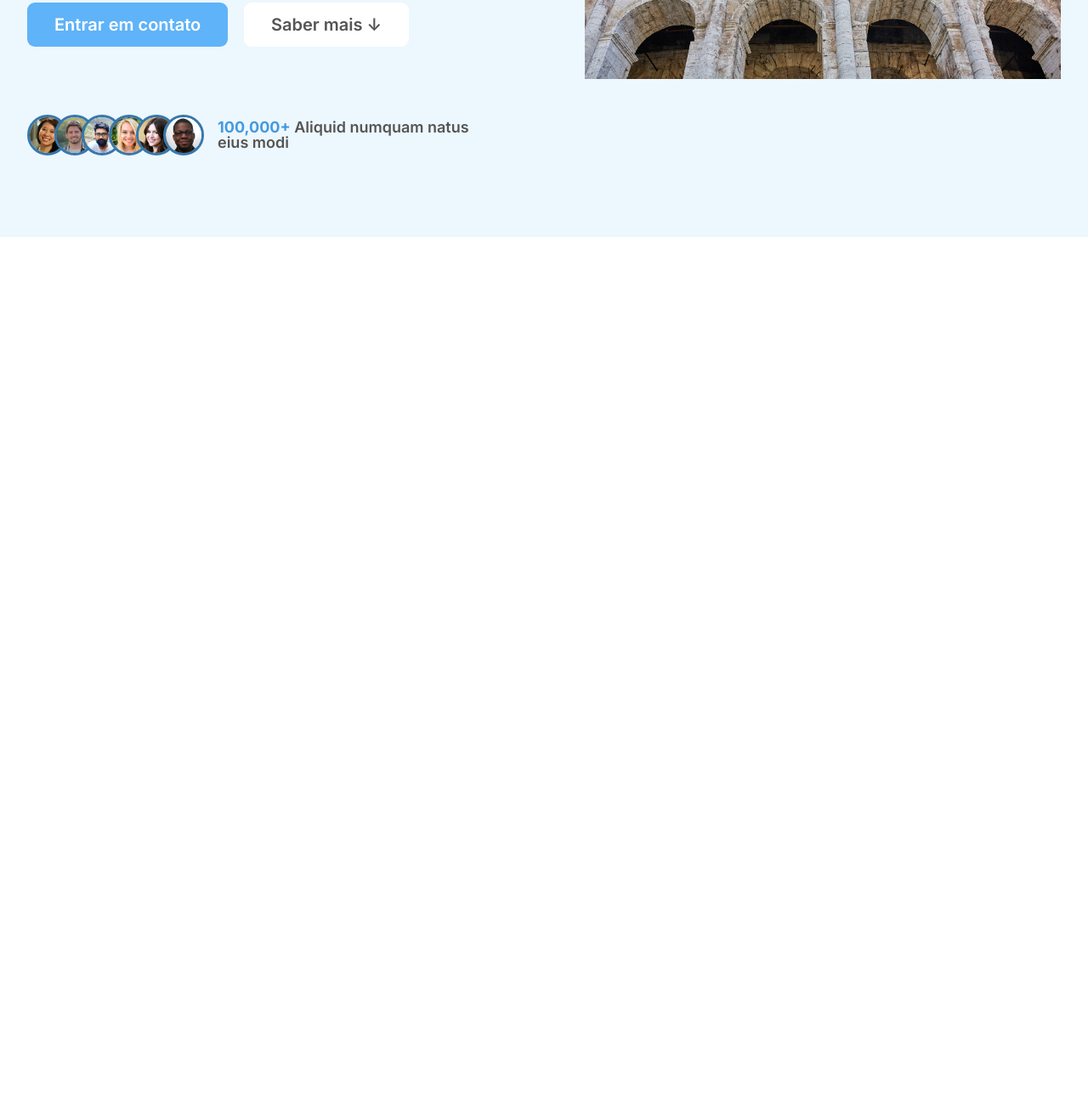
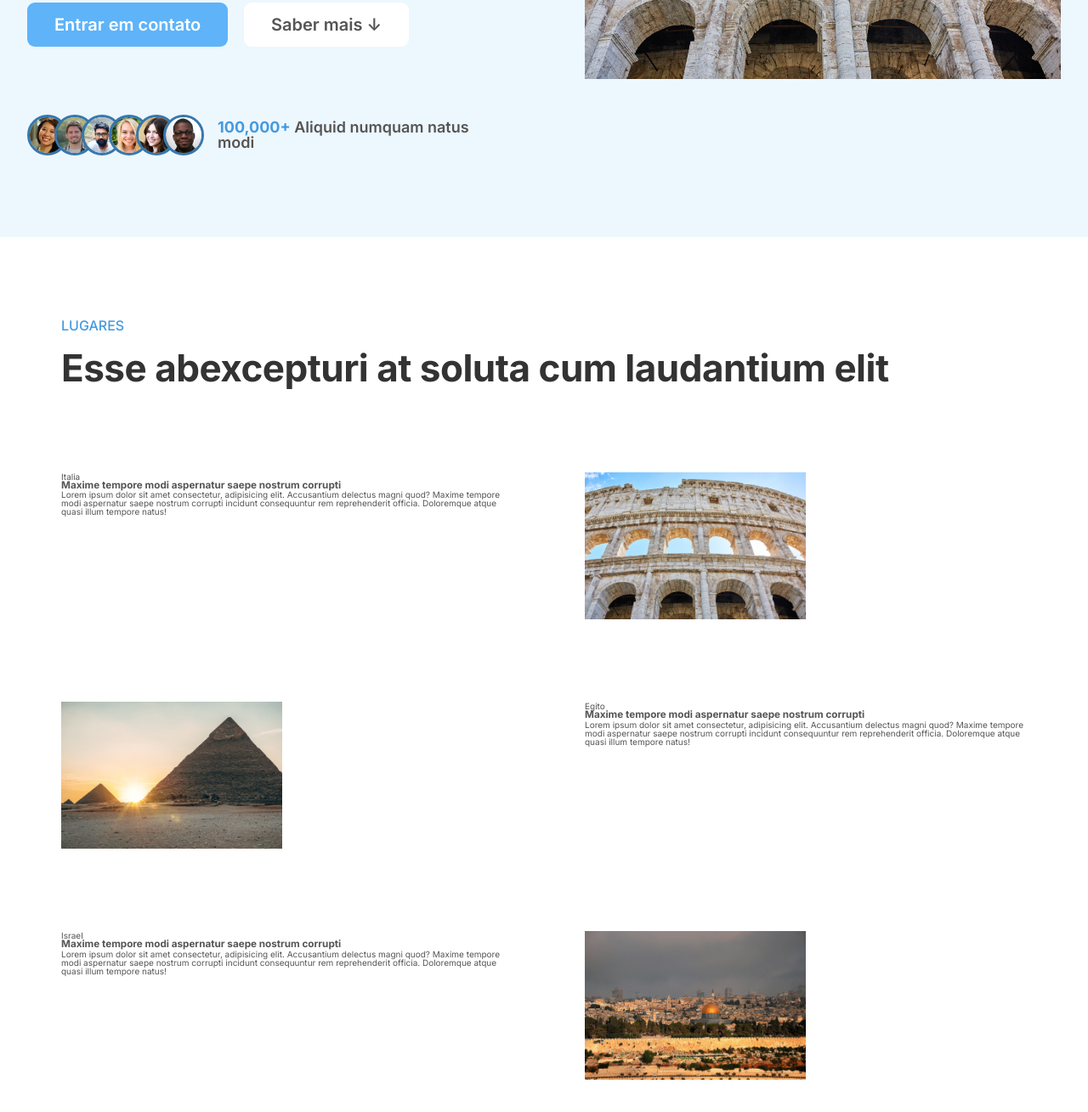
Before and after one commit to StephaneAntonieto/app-web, a plain HTML site: page index.html in a window 1280 px wide. Shown: the part 513-1822 px from the top of the page at 85% size. Before the commit the page ends 800 px from the top, so only its background shows below. Drawn offline with Linux system fonts and the light colour scheme.

Commit message:
"Sessao lugares, adicionado texto e imagens"

```diff
--- a/css/global.css
+++ b/css/global.css
@@ -16,7 +16,12 @@ Bold:700
 
 -Line heights
 Default: 1
-Others: 1.05 / 1.6
+Paragraph default: 1.6
+Others: 1.05 / 1.2
+
+-Letter spacing
+-0.5px
+0.75px
 
 -Colors
 Primary:
@@ -71,14 +76,58 @@ body {
   color: #555;
 }
 
-/* H1 configuration in the initial session */
-.hero-heading {
+/* General grid container and components */
+.container {
+  max-width: 120rem;
+  padding: 0 3.2rem;
+  margin: 0 auto;
+}
+
+.grid {
+  display: grid;
+  gap: 9.6rem;
+}
+
+.grid--2-cols {
+  grid-template-columns: repeat(2, 1fr);
+}
+
+.grid--3-cols {
+  grid-template-columns: repeat(3, 1fr);
+}
+
+.grid--4-cols {
+  grid-template-columns: repeat(4, 1fr);
+}
+
+/* Heading and subheading configuration */
+.heading-primary,
+.heading-secondary {
+  font-weight: 700;
+  color: #333;
+  letter-spacing: -0.5px;
+}
+
+.heading-primary {
   font-size: 5.2rem;
-  font-weight: 700;
   line-height: 1.05;
-  letter-spacing: -0.05rem;
-  color: #333;
   margin-bottom: 3.2rem;
+}
+
+.heading-secondary {
+  font-size: 4.4rem;
+  line-height: 1.2;
+  margin-bottom: 9.6rem;
+}
+.heading-tertiary {
+}
+.subheading {
+  display: block;
+  font-size: 1.6rem;
+  font-weight: 500;
+  color: #459ade;
+  text-transform: uppercase;
+  margin-bottom: 1.6rem;
 }
 
 /* Main buttons configuration */
@@ -199,20 +248,17 @@ the same size*/
   margin: 0 auto;
   padding: 0 3.2rem;
   display: grid;
-  grid-template-columns: 1fr 1fr;
+  grid-template-columns: repeat(2, 1fr);
   gap: 9.6rem;
   align-items: center;
 }
 
-/* Setting the initial session description text */
 .hero-description {
   font-size: 2rem;
   line-height: 1.6;
   margin-bottom: 4.8rem;
 }
 
-/* Image of the main container occupying the entire
-the width available in the container */
 .img-hero {
   width: 100%;
 }
@@ -231,6 +277,7 @@ arrange the images vertically. */
   display: flex;
 }
 
+/* Sets images to be rounded on top of each other */
 .custumers-img-box img {
   height: 4.8rem;
   width: 4.8rem;
@@ -239,6 +286,7 @@ arrange the images vertically. */
   border: 0.3rem solid #3678ad;
 }
 
+/* Normalizes the last image */
 .custumers-img-box img:last-child {
   margin: 0;
 }
@@ -252,3 +300,15 @@ arrange the images vertically. */
   color: #459ade;
   font-weight: 700;
 }
+
+/* --------------------------------------------------------------------------- */
+/* HOW IT WORK SECTION */
+/* --------------------------------------------------------------------------- */
+
+.section-place {
+  padding: 9.6rem 0;
+}
+
+.place-img {
+  width: 50%;
+}
--- a/index.html
+++ b/index.html
@@ -35,7 +35,7 @@
       <section class="section-hero">
         <div class="hero">
           <div class="hero-text-box">
-            <h1 class="hero-heading">
+            <h1 class="heading-primary">
               Lorem ipsum dolor sit amet consectetur adipisicing elit.
             </h1>
             <p class="hero-description">
@@ -58,7 +58,7 @@
                 <img src="/img/clientes/viajante6.jpg" alt="Custumer photo" />
               </div>
               <p class="main-custumer-text">
-                <span>100,000+</span> Aliquid numquam natus eius modi
+                <span>100,000+</span> Aliquid numquam natus modi
               </p>
             </div>
           </div>
@@ -71,6 +71,78 @@
           </div>
         </div>
       </section>
+
+      <section class="section-place">
+        <div class="container">
+          <span class="subheading">Lugares</span>
+          <h2 class="heading-secondary">
+            Esse abexcepturi at soluta cum laudantium elit
+          </h2>
+        </div>
+
+        <div class="container grid grid--2-cols">
+          <!-- PLACE 01 -->
+          <div class="place-text-box">
+            <p class="place">Italia</p>
+            <h3 class="heading-tertiary">
+              Maxime tempore modi aspernatur saepe nostrum corrupti
+            </h3>
+            <p class="place-description">
+              Lorem ipsum dolor sit amet consectetur, adipisicing elit.
+              Accusantium delectus magni quod? Maxime tempore modi aspernatur
+              saepe nostrum corrupti incidunt consequuntur rem reprehenderit
+              officia. Doloremque atque quasi illum tempore natus!
+            </p>
+          </div>
+          <div class="place-img-box">
+            <img
+              src="/img/italia/col-g-01.jpg"
+              alt="Italy img"
+              class="place-img"
+            />
+          </div>
+          <!-- PLACE 02 -->
+          <div class="place-img-box">
+            <img
+              src="/img/egito/egi-g-01.jpg"
+              alt="Egipt img"
+              class="place-img"
+            />
+          </div>
+          <div class="place-text-box">
+            <p class="place">Egito</p>
+            <h3 class="heading-tertiary">
+              Maxime tempore modi aspernatur saepe nostrum corrupti
+            </h3>
+            <p class="place-description">
+              Lorem ipsum dolor sit amet consectetur, adipisicing elit.
+              Accusantium delectus magni quod? Maxime tempore modi aspernatur
+              saepe nostrum corrupti incidunt consequuntur rem reprehenderit
+              officia. Doloremque atque quasi illum tempore natus!
+            </p>
+          </div>
+          <!-- PLACE 03 -->
+          <div class="place-text-box">
+            <p class="place">Israel</p>
+            <h3 class="heading-tertiary">
+              Maxime tempore modi aspernatur saepe nostrum corrupti
+            </h3>
+            <p class="place-description">
+              Lorem ipsum dolor sit amet consectetur, adipisicing elit.
+              Accusantium delectus magni quod? Maxime tempore modi aspernatur
+              saepe nostrum corrupti incidunt consequuntur rem reprehenderit
+              officia. Doloremque atque quasi illum tempore natus!
+            </p>
+          </div>
+          <div class="place-img-box">
+            <img
+              src="/img/israel/isr-g-01.jpg"
+              alt="Israel img"
+              class="place-img"
+            />
+          </div>
+        </div>
+      </section>
     </main>
   </body>
 </html>
```
